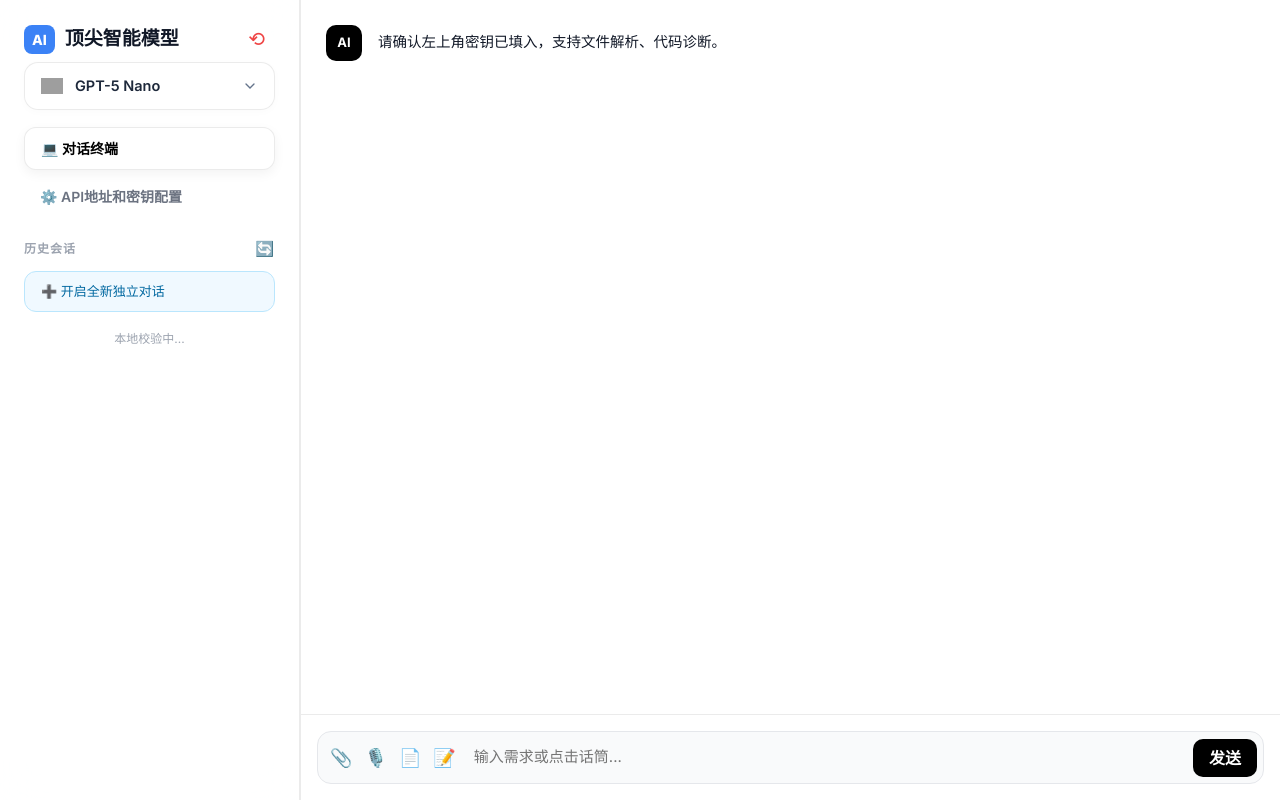
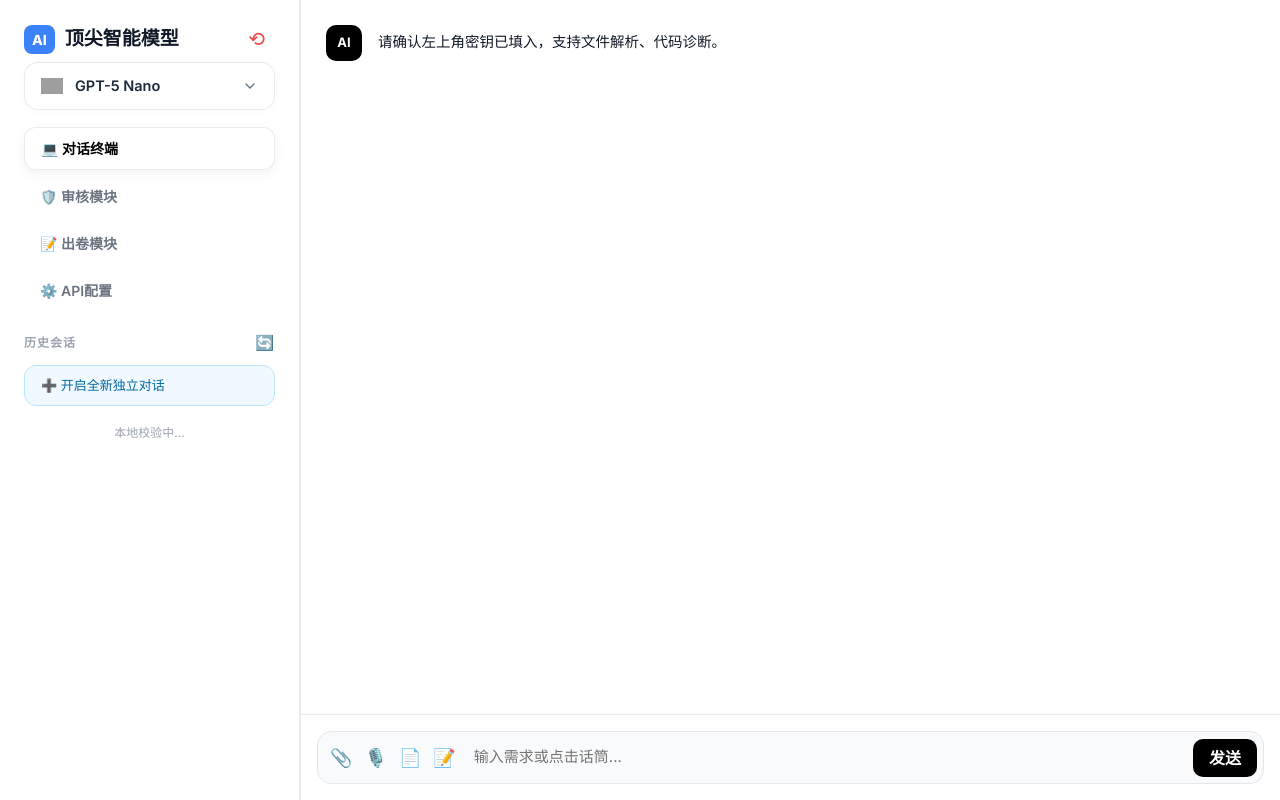
Before and after one commit to zhangliwanguiz/my-website, a Flask app: page / in a window 1280 px wide. Run offline with Flask 3, Linux system fonts and the light colour scheme; some libraries are stand-ins or nearby versions; grey boxes are pictures that could not be loaded.

Commit message:
修复了一些问题

```diff
--- a/app.py
+++ b/app.py
@@ -138,12 +138,17 @@ def chat():
 
     # 最终喂给大模型的完整上下文 = 历史记录 + 当前对话
     full_messages = history_messages + [current_msg]
+    # --- 👇 添加以下新增逻辑skill 👇 ---
+    system_skill = data.get('system_skill', '')
+    if system_skill:
+        # 在发送给大模型前，动态插入 System Prompt 层级的设定
+        full_messages.insert(0, {"role": "system", "content": system_skill})
 
     try:
         response = requests.post(
             api_url,
             headers={"Authorization": f"Bearer {api_key}", "Content-Type": "application/json"},
-            json={"model": selected_model, "messages": full_messages, "stream": False, "temperature": 0.5},
+            json={"model": selected_model, "messages": full_messages, "stream": False, "temperature": 0.5, "enable_search": True},
         )
         if response.status_code == 200:
             res_json = response.json()
--- a/static/js/main.js
+++ b/static/js/main.js
@@ -3,7 +3,35 @@
     let currentSessionId = null;
         // 【新增逻辑】读取/保存 API 配置
 
+// --- 👇 新增：模块 Skill 提示词配置 👇 ---
+const SKILLS = {
+    chat: "", // 默认普通对话为空
+    audit: "请你输出a+b的c++代码。",
+    exam: "你现在是一名顶级的算法与编程教研主管。你需要根据用户提供的知识点或学情要求，设计高质量的标准化试卷（包括单选、填空、阅读程序、编程大题等），必须附带详细的标准答案和解析。"
+};
 
+let currentMode = 'chat'; // 默认模式
+
+// 新增切换模块逻辑
+function switchMode(mode, element) {
+    currentMode = mode;
+
+    // 切换 UI 激活状态
+    document.querySelectorAll('.mobile-nav-scroll .nav-item').forEach(n => n.classList.remove('active'));
+    element.classList.add('active');
+    switchTab('chatPage', element);
+
+    // 切换模块时强制开启新独立会话，防止污染不同设定的记忆
+    createNewSession();
+
+    // 改变欢迎语
+    let welcomeMsg = "已进入普通对话终端。";
+    if (mode === 'audit') welcomeMsg = "🛠️ 已开启【审核模块】。请发送需要审核的代码或文档。";
+    if (mode === 'exam') welcomeMsg = "📝 已开启【出卷模块】。请输入考点、难度或受众信息。";
+
+    document.getElementById('chatBox').innerHTML = `<div class="msg-wrapper bot"><div class="avatar bot">AI</div><div class="msg-bubble">${welcomeMsg}</div></div>`;
+}
+// --- 👆 新增结束skill 👆 ---
  function saveConfig() {
     localStorage.setItem('my_api_url', document.getElementById('cfgApiUrl').value);
     localStorage.setItem('my_api_key', document.getElementById('cfgApiKey').value);
@@ -215,7 +243,9 @@ function sendMessage(customText = null) {
             files: filesDataPayload,
             api_url: document.getElementById('cfgApiUrl').value.trim(),
             api_key: document.getElementById('cfgApiKey').value.trim(),
-            session_id: currentSessionId // 【关键新增】：告诉后端当前是在哪个会话聊天
+            session_id: currentSessionId, // 【关键新增】：告诉后端当前是在哪个会话聊天
+                 // 👇 新增这一行：将当前模式的预设指令发给后端
+            system_skill: SKILLS[currentMode]
         })
     })
     .then(r => r.json())
--- a/templates/index.html
+++ b/templates/index.html
@@ -60,10 +60,12 @@
                 <option value="minimax-m2.5">MiniMax-M2.5</option> -->
             </select>
 
-            <div class="mobile-nav-scroll" style="margin-top: 5px;">
-                <div class="nav-item active" onclick="switchTab('chatPage', this)">💻 对话终端</div>
-                <!-- <div class="nav-item" onclick="switchTab('mediaPage', this)">🚀 个人中心</div> -->
-                                <div class="nav-item" onclick="switchTab('apiPage', this)">⚙️ API地址和密钥配置</div>
+          <div class="mobile-nav-scroll" style="margin-top: 5px;">
+                <!-- 替换为新的模块化菜单，由 switchMode 接管 -->
+                <div class="nav-item active" onclick="switchMode('chat', this)">💻 对话终端</div>
+                <div class="nav-item" onclick="switchMode('audit', this)">🛡️ 审核模块</div>
+                <div class="nav-item" onclick="switchMode('exam', this)">📝 出卷模块</div>
+                <div class="nav-item" onclick="switchTab('apiPage', this)">⚙️ API配置</div>
             </div>
 <div class="nav-section" style="display:flex; justify-content:space-between; align-items:center;">
     <span>历史会话</span>
```
Also changed, not shown: chat_data.db.
